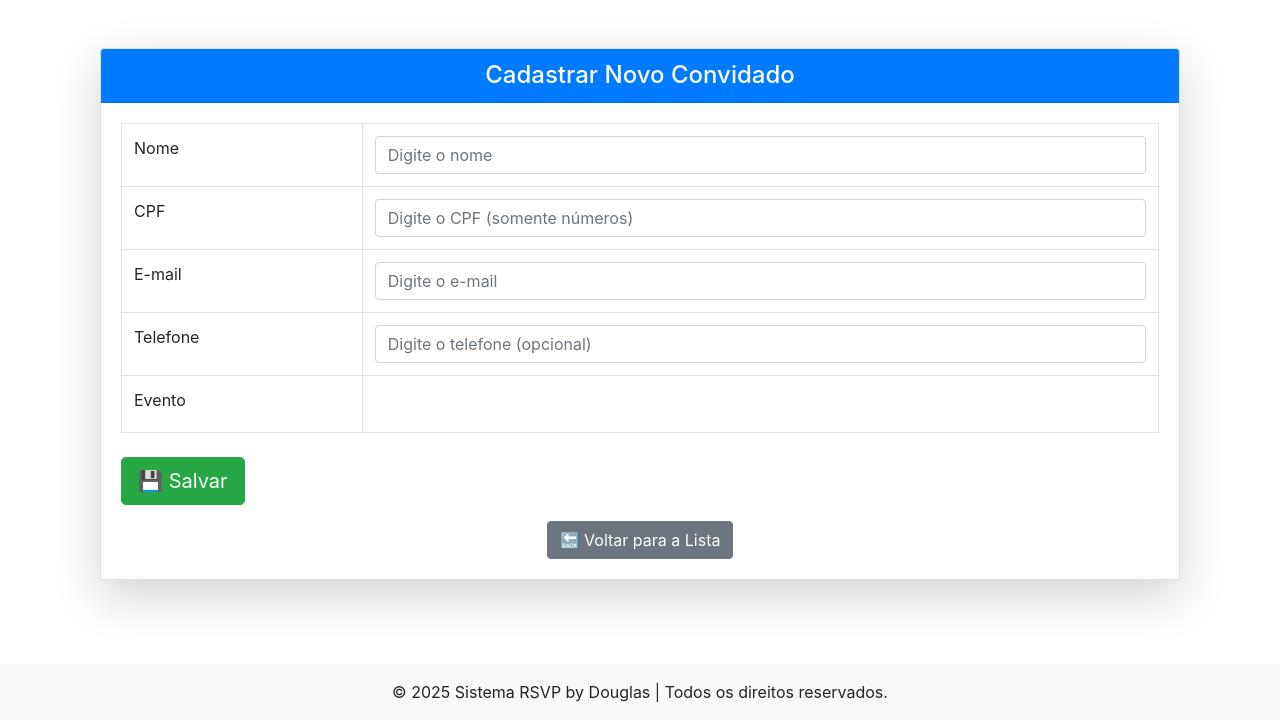
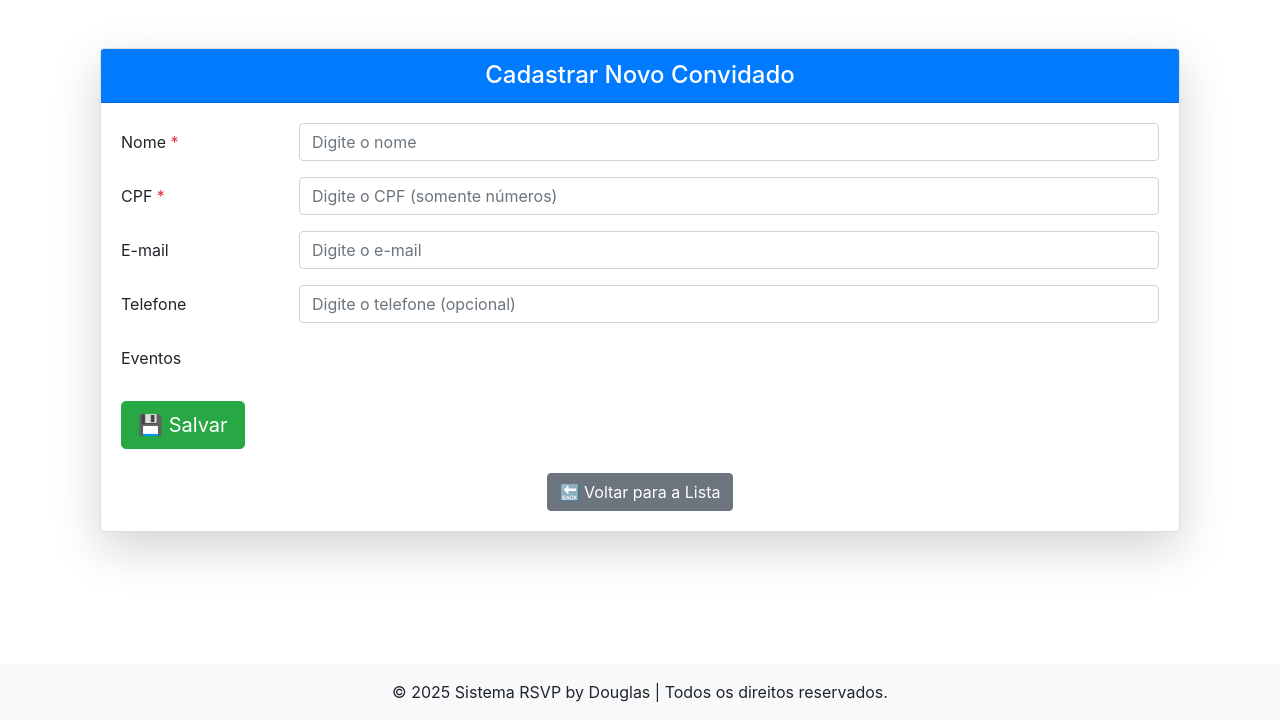
Before and after one commit to douglasinforj/sistema_rspv_presenca_eventos, a Django app: page /cadastrar_convidado/ in a window 1280 px wide. Shown: the part 80-800 px from the top of the page. Run offline with Django 5.2, Linux system fonts and the light colour scheme; the visitor is signed in with stand-in values (Sample User, id 1); data that the repository does not hold is empty; some libraries are stand-ins or nearby versions.

Commit message:
alinhando o projeto

```diff
--- a/evento/templates/evento/cadastrar_convidado.html
+++ b/evento/templates/evento/cadastrar_convidado.html
@@ -10,61 +10,85 @@
         </div>
         <div class="card-body">
 
-            {% comment %}
             {% if messages %}
                 {% for message in messages %}
-                    <div class="alert
-                        {% if message.tags == 'success' %}alert-success
-                        {% elif message.tags == 'error' %}alert-danger
-                        {% else %}alert-warning{% endif %}">
+                    <div class="alert alert-{{ message.tags }} alert-dismissible fade show" role="alert">
                         {{ message }}
+                        <button type="button" class="btn-close" data-bs-dismiss="alert" aria-label="Fechar"></button>
                     </div>
                 {% endfor %}
             {% endif %}
-            {% endcomment %}
 
-            <form method="POST">
+            <form method="POST" role="form" novalidate>
                 {% csrf_token %}
 
-                <table class="table table-bordered">
+                <div class="mb-3 row">
+                    <label for="id_nome" class="col-sm-2 col-form-label fw-bold">Nome <span class="text-danger">*</span></label>
+                    <div class="col-sm-10">
+                        {{ form.nome }}
+                        {% if form.nome.errors %}
+                            <div class="text-danger small">{{ form.nome.errors }}</div>
+                        {% endif %}
+                    </div>
+                </div>
 
-                    <tbody>
-                        <tr>
-                            <td><label for="id_nome" class="form-label fw-bold">Nome</label></td>
-                            <td>{{ form.nome }}</td>
-                        </tr>
+                <div class="mb-3 row">
+                    <label for="id_cpf" class="col-sm-2 col-form-label fw-bold">CPF <span class="text-danger">*</span></label>
+                    <div class="col-sm-10">
+                        {{ form.cpf }}
+                        {% if form.cpf.errors %}
+                            <div class="text-danger small">{{ form.cpf.errors }}</div>
+                        {% endif %}
+                    </div>
+                </div>
 
-                        <tr>
-                            <td><label for="id_cpf" class="form-label fw-bold">CPF</label></td>
-                            <td>{{ form.cpf }}</td>
-                        </tr>
+                <div class="mb-3 row">
+                    <label for="id_email" class="col-sm-2 col-form-label fw-bold">E-mail</label>
+                    <div class="col-sm-10">
+                        {{ form.email }}
+                        {% if form.email.errors %}
+                            <div class="text-danger small">{{ form.email.errors }}</div>
+                        {% endif %}
+                    </div>
+                </div>
 
-                        <tr>
-                            <td><label for="id_email" class="form-label fw-bold">E-mail</label></td>
-                            <td>{{ form.email }}</td>
-                        </tr>
+                <div class="mb-3 row">
+                    <label for="id_telefone" class="col-sm-2 col-form-label fw-bold">Telefone</label>
+                    <div class="col-sm-10">
+                        {{ form.telefone }}
+                        {% if form.telefone.errors %}
+                            <div class="text-danger small">{{ form.telefone.errors }}</div>
+                        {% endif %}
+                    </div>
+                </div>
 
-                        <tr>
-                            <td><label for="id_telefone" class="form-label fw-bold">Telefone</label></td>
-                            <td>{{ form.telefone }}</td>
-                        </tr>
-
-                        <tr>
-                            <td><label for="id_evento" class="form-label fw-bold">Evento</label></td>
-                            <td>{{ form.evento }}</td>
-                        </tr>
-                    </tbody>
-                </table>
+                <div class="mb-4 row">
+                    <label class="col-sm-2 col-form-label fw-bold">Eventos</label>
+                    <div class="col-sm-10">
+                        <div class="d-flex flex-wrap gap-3">
+                            {% for checkbox in form.eventos %}
+                                <div class="form-check mt-2  ml-2">
+                                        {{ checkbox.tag }}
+                                    <label class="form-check-label" for="{{ checkbox.id_for_label }}">
+                                        {{ checkbox.choice_label }}
+                                    </label>
+                                </div>
+                            {% endfor %}
+                        </div>
+                        {% if form.eventos.errors %}
+                            <div class="text-danger small mt-2">{{ form.eventos.errors }}</div>
+                        {% endif %}
+                    </div>
+                </div>
 
                 <div class="d-grid mt-4">
                     <button type="submit" class="btn btn-success btn-lg">💾 Salvar</button>
                 </div>
-
-                <div class="text-center mt-3">
-                    <a href="{% url 'lista_eventos' %}" class="btn btn-secondary">🔙 Voltar para a Lista</a>
-                </div>
             </form>
 
+            <div class="text-center mt-4">
+                <a href="{% url 'lista_eventos' %}" class="btn btn-secondary">🔙 Voltar para a Lista</a>
+            </div>
         </div>
     </div>
 </div>
--- a/templates/base.html
+++ b/templates/base.html
@@ -7,7 +7,9 @@
 
     <link href="https://stackpath.bootstrapcdn.com/bootstrap/4.3.1/css/bootstrap.min.css" rel="stylesheet">
 
-    {% block extra_css %}{% endblock %}
+    {% block extra_css %}
+
+    {% endblock %}
 
     <style>
 
```
Also changed, not shown: evento/migrations/0009_alter_convidado_email.py (added).
